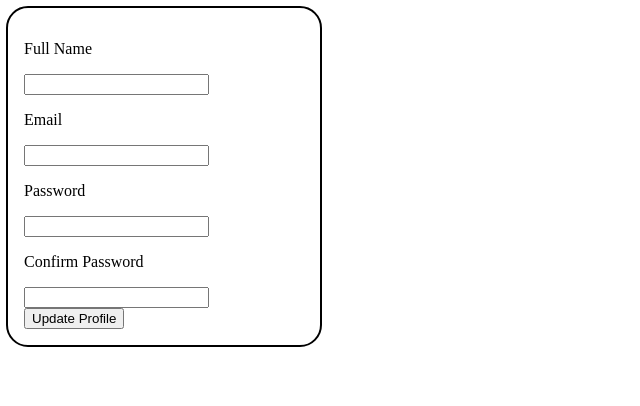
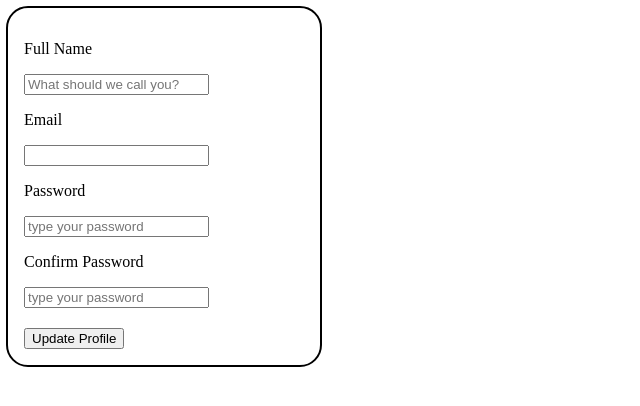
Before and after one commit to Habibullah-05/Roadmap-Project, a plain HTML site: page 08-accessible-from-ui/index.html in a window 1280 px wide. Shown: the whole page, without its empty margins (0-640 px from the left). Drawn offline with Linux system fonts and the light colour scheme.

Commit message:
08-update

```diff
--- a/08-accessible-from-ui/index.html
+++ b/08-accessible-from-ui/index.html
@@ -9,20 +9,20 @@
     <div class="form">
         <div class="update-profile">
             <p>Full Name</p>
-            <input type="what should we call you?">
+            <input type="text" placeholder="What should we call you?" aria-required="true" required>
         </div>
         <div>
             <p>Email</p>
-            <input type="what should we call you?">
+            <input type="text" placeholder="" required>
         </div>
         <div>
             <p>Password</p>
-            <input type="what should we call you?">
+            <input type="text" placeholder="type your password" aria-required="true">
         </div>
         <div>
             <p>Confirm Password</p>
-            <input type="what should we call you?">
+            <input type="text" placeholder="type your password">
         </div>
-        <button>Update Profile</button>
+        <button class="button">Update Profile</button>
     </div>
 </html>
--- a/08-accessible-from-ui/styles.css
+++ b/08-accessible-from-ui/styles.css
@@ -4,3 +4,7 @@
     max-width: 280px;
     outline: 2px solid black;
 }
+
+.button {
+    margin-top: 20px;
+}
```
